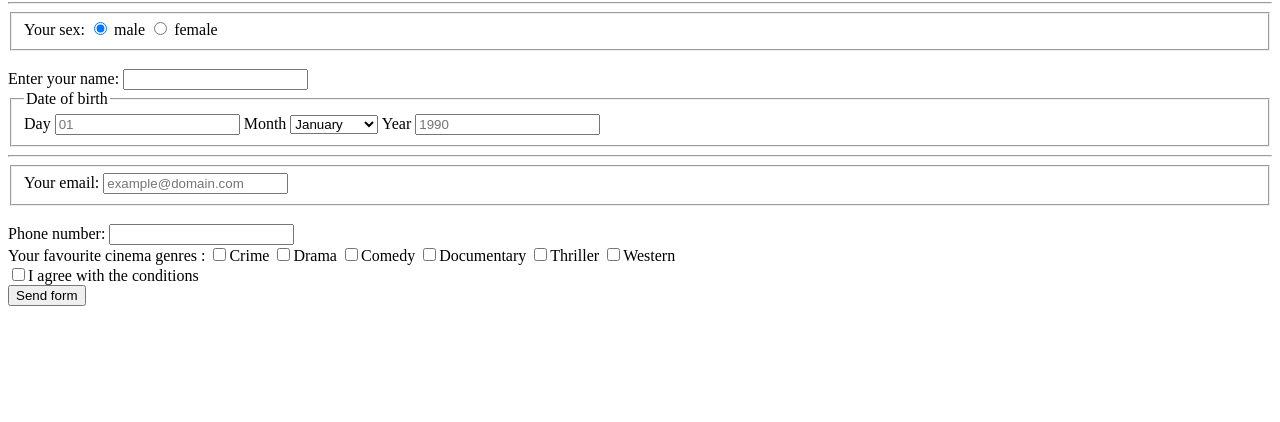
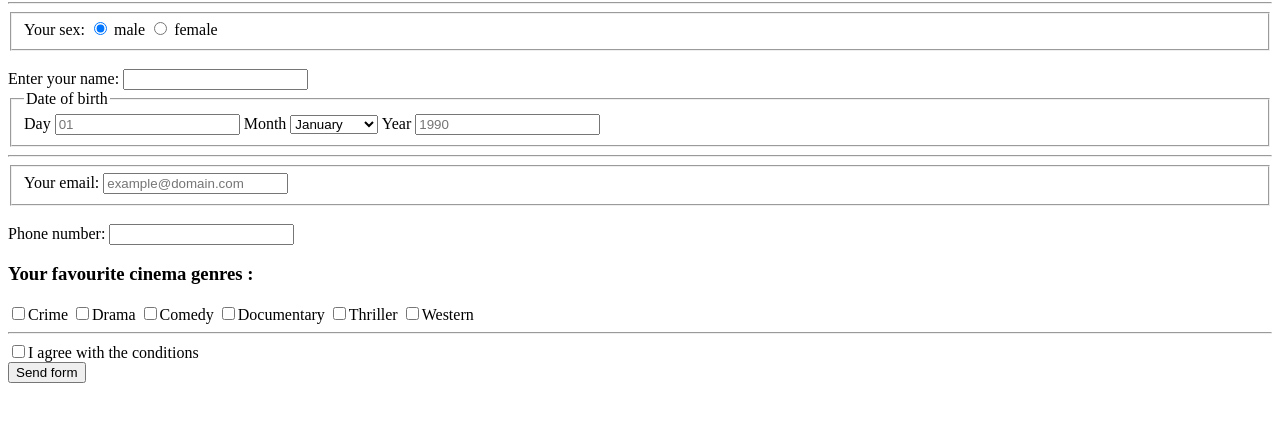
Before and after one commit to vitrovyi/homework3forms, a plain HTML site: page index.html in a window 1280 px wide. Shown: the part 78-500 px from the top of the page. Drawn offline with Linux system fonts and the light colour scheme.

Commit message:
section heading

```diff
--- a/index.html
+++ b/index.html
@@ -49,7 +49,7 @@
             <label>Phone number:</label>
             <input type="tel" name="phone">
             <br>
-            <section>Your favourite cinema genres :
+            <section><h3>Your favourite cinema genres :</h3>
                 <input type="checkbox" name="genres" value="Crime">Crime
                 <input type="checkbox" name="genres" value="Drama">Drama
                 <input type="checkbox" name="genres" value="Comedy">Comedy
@@ -57,6 +57,7 @@
                 <input type="checkbox" name="genres" value="Thriller">Thriller
                 <input type="checkbox" name="genres" value="Western">Western
             </section>
+            <hr>
             <label>
                 <input type="checkbox">I agree with the conditions
             </label>
```
